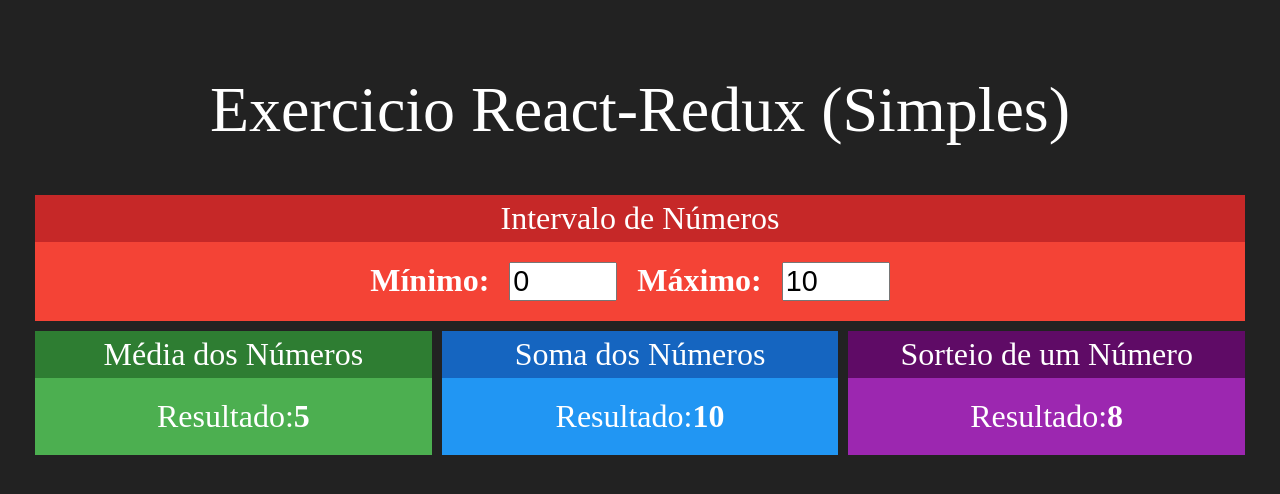
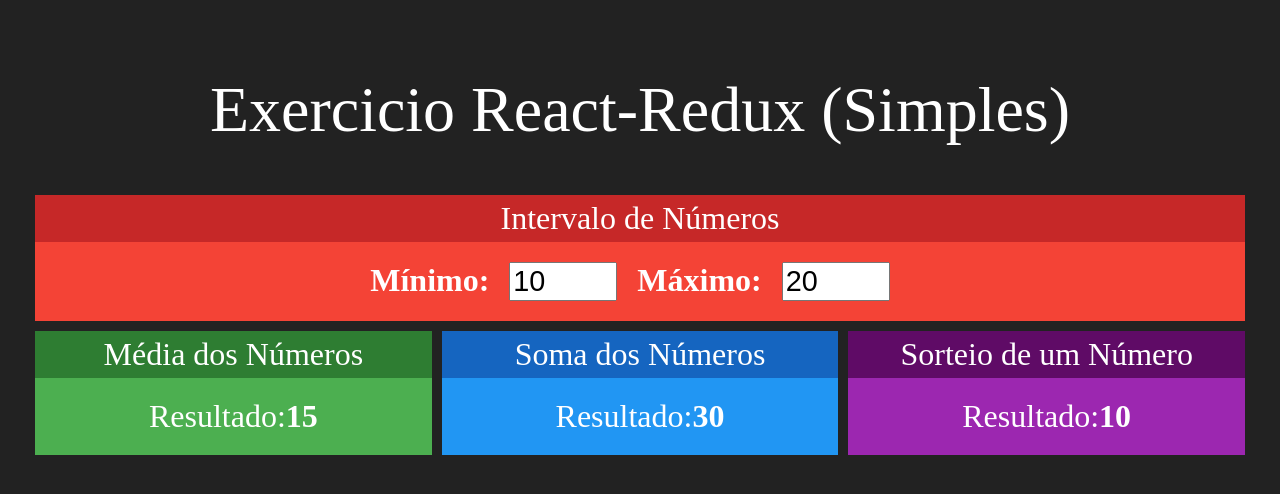
Before and after one commit to MateusGomes04/state-management-with-redux, a React (Create React App) app: page / in a window 1280 px wide. Shown: the top 494 px of the page. Built offline with nearby package versions, Linux system fonts and the light colour scheme.

Commit message:
add communication without using Redux

```diff
--- a/src/App.js
+++ b/src/App.js
@@ -1,3 +1,4 @@
+import React, { useState} from 'react';
 import './App.css';
 import Intervalo from './components/Intervalo';
 import Media from './components/Media';
@@ -5,16 +6,21 @@
 import Sorteio from './components/Sorteio';
 
 function App() {
+
+  const [min, setMin] = useState(10)
+  const [max, setMax] = useState(20)
+
   return (
     <div className="App">
       <h1>Exercicio React-Redux (Simples)</h1>
       <div className='linha'>
-        <Intervalo></Intervalo>
+        <Intervalo min={min} max={max}
+        onMinChanged={setMin} onMaxChanged={setMax}></Intervalo>
       </div>
       <div className='linha'>
-       <Media></Media>
-       <Soma></Soma>
-       <Sorteio></Sorteio>
+       <Media min={min} max={max}></Media>
+       <Soma min={min} max={max}></Soma>
+       <Sorteio min={min} max={max}></Sorteio>
       </div>
     </div>
   );
--- a/src/components/Intervalo.jsx
+++ b/src/components/Intervalo.jsx
@@ -3,16 +3,19 @@
 import Card from "./Card"
 
 export default props => {
+    const { min, max } = props
     return (
         <Card title="Intervalo de Números" red>
             <div className="Intervalo">
                 <span>
                     <strong>Mínimo:</strong>
-                    <input type="number" value={0} readOnly></input>
+                    <input type="number" value={min}
+                    onChange={e => props.onMinChanged(+e.target.value)}></input>
                 </span>
                 <span>
                     <strong>Máximo:</strong>
-                    <input type="number" value={10} readOnly></input>
+                    <input type="number" value={max}
+                    onChange={e => props.onMaxChanged(+e.target.value)}></input>
                 </span>
             </div>
 
--- a/src/components/Media.jsx
+++ b/src/components/Media.jsx
@@ -3,12 +3,13 @@
 import Card from "./Card"
 
 export default props => {
+    const {min, max} = props
     return (
         <Card title="Média dos Números" green>
             <div>
                 <span>
                     <span>Resultado:</span>
-                    <strong>5</strong>
+                    <strong>{(max + min) / 2}</strong>
                 </span>
             </div>
         </Card>
--- a/src/components/Soma.jsx
+++ b/src/components/Soma.jsx
@@ -3,12 +3,14 @@
 import Card from "./Card"
 
 export default props => {
+    const {min, max} = props
+
     return (
         <Card title="Soma dos Números" blue>
             <div>
                 <span>
                     <span>Resultado:</span>
-                    <strong>10</strong>
+                    <strong>{ min + max }</strong>
                 </span>
             </div>
         </Card>
--- a/src/components/Sorteio.jsx
+++ b/src/components/Sorteio.jsx
@@ -3,12 +3,14 @@
 import Card from "./Card"
 
 export default props => {
+    const {min, max} = props
+    const aleatorio = parseInt(Math.random() * (max - min)) + min
     return (
         <Card title="Sorteio de um Número" purple>
             <div>
                 <span>
                     <span>Resultado:</span>
-                    <strong>8</strong>
+                    <strong>{aleatorio}</strong>
                 </span>
             </div>
         </Card>
```
